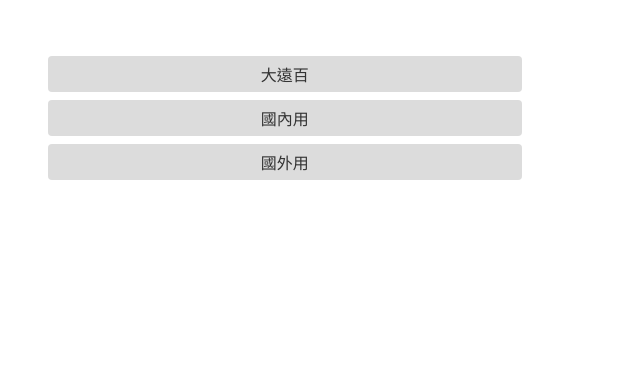
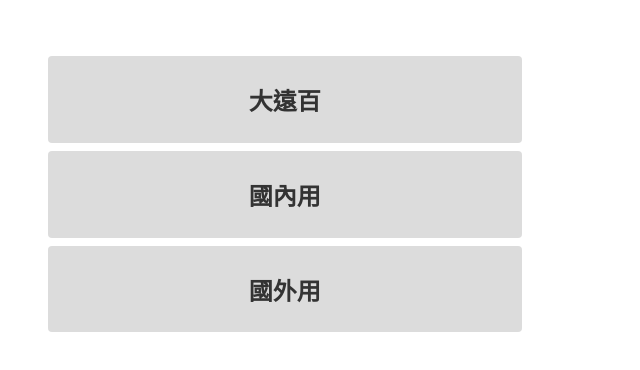
Before and after one commit to ddwwfery/539, a plain HTML site: page index.html in a window 1280 px wide. Shown: the whole page, without its empty margins (0-640 px from the left). Drawn offline with Linux system fonts and the light colour scheme.

Commit message:
Update index.html

```diff
--- a/index.html
+++ b/index.html
@@ -31,9 +31,9 @@
 
 <body>
 
-    <a class="btn" href="https://www.gz688.net/?_=1739924460773&ty=org">大遠百</a>
-    <a class="btn" href="http://w2a.xgh899.com/">國內用</a>
-    <a class="btn" href="https://www2.gz688.net/?_=1748793539198&ty=org">國外用</a>
+    <a class="btn" href="https://www.gz688.net/?_=1739924460773&ty=org"><h2>大遠百</h2></a>
+    <a class="btn" href="http://w2a.xgh899.com/"><h2>國內用</h2></a>
+    <a class="btn" href="https://www2.gz688.net/?_=1748793539198&ty=org"><h2>國外用</h2></a>
 
 </body>
 
```
